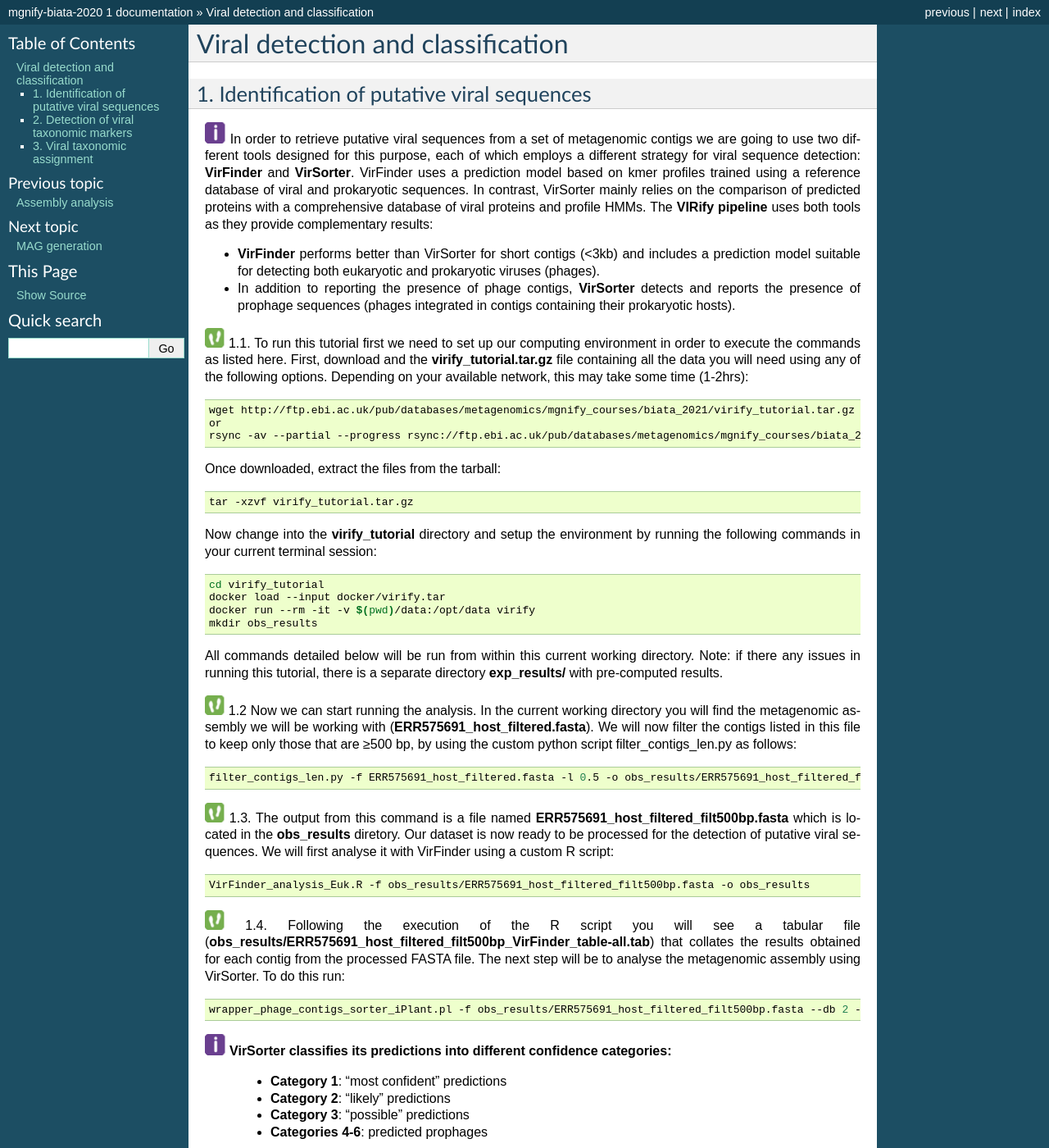
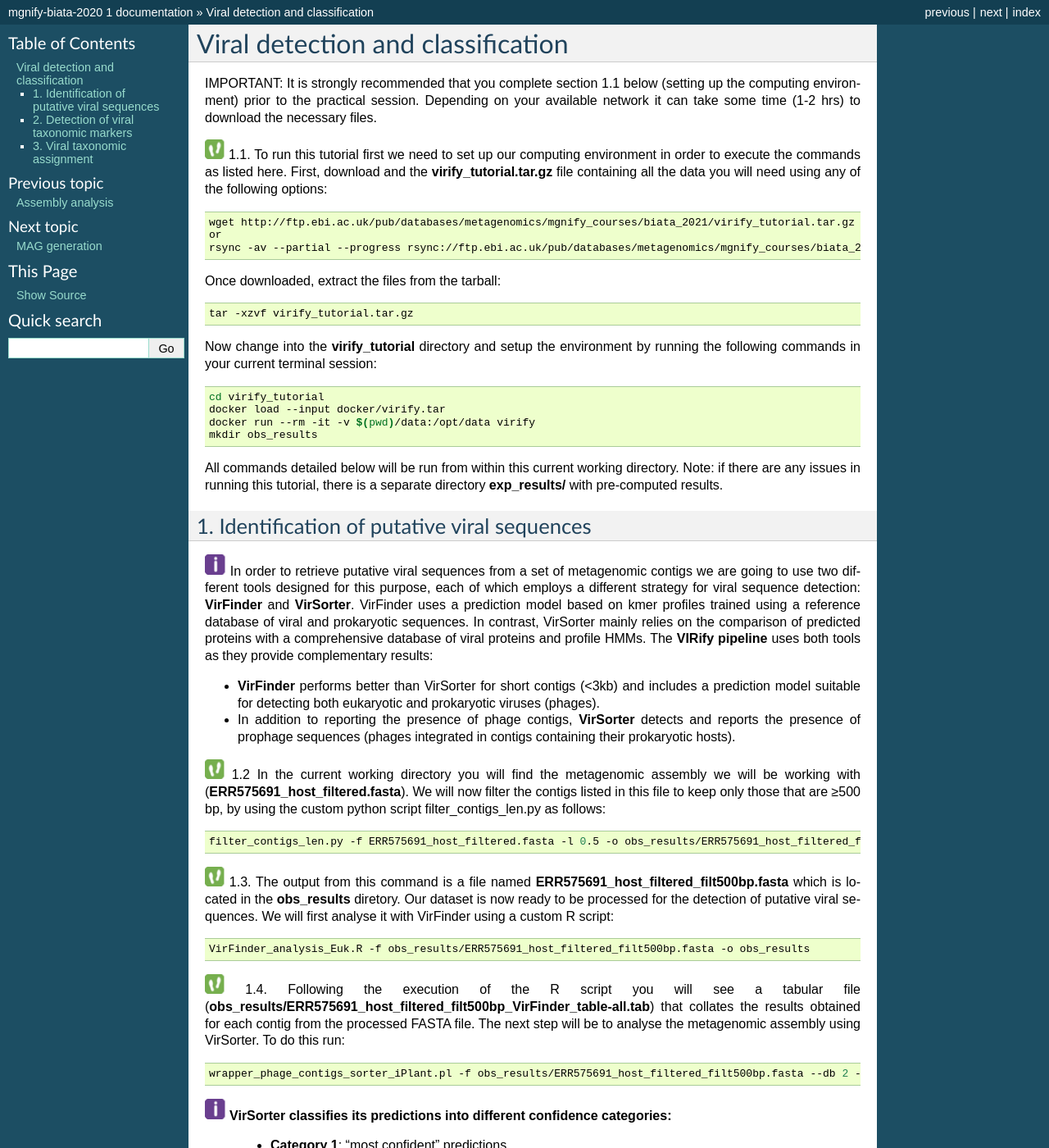
Before and after one commit to EBI-Metagenomics/mgnify-biata-2021, a Sphinx documentation site: the page built from docs/source/virify.rst, in a window 1280 px wide and 1400 px high. Shown: the whole window at 82% size. Built offline with Sphinx 7.4.7, drawn with Linux system fonts in a browser that asks for light colours; some of the changed lines change nothing that is shown.

Commit message:
break out pre-instructions

```diff
--- a/docs/source/virify.rst
+++ b/docs/source/virify.rst
@@ -2,16 +2,9 @@
 Viral detection and classification
 **********************************
 
-1. Identification of putative viral sequences
----------------------------------------------
+IMPORTANT: It is strongly recommended that you complete section 1.1 below (setting up the computing environment) prior to the practical session. Depending on your available network it can take some time (1-2 hrs) to download the necessary files.
 
-|image1|\  In order to retrieve putative viral sequences from a set of metagenomic contigs we are going to use two different tools designed for this purpose, each of which employs a different strategy for viral sequence detection: **VirFinder** and **VirSorter**. VirFinder uses a prediction model based on kmer profiles trained using a reference database of viral and prokaryotic sequences. In contrast, VirSorter mainly relies on the comparison of predicted proteins with a comprehensive database of viral proteins and profile HMMs. The **VIRify pipeline** uses both tools as they provide complementary results:
-
-•	**VirFinder** performs better than VirSorter for short contigs (<3kb) and includes a prediction model suitable for detecting both eukaryotic and prokaryotic viruses (phages).
-
-•	In addition to reporting the presence of phage contigs, **VirSorter** detects and reports the presence of prophage sequences (phages integrated in contigs containing their prokaryotic hosts).
-
-|image3|\  1.1. To run this tutorial first we need to set up our computing environment in order to execute the commands as listed here. First, download and the **virify_tutorial.tar.gz** file containing all the data you will need using any of the following options. Depending on your available network, this may take some time (1-2hrs):
+|image3|\  1.1. To run this tutorial first we need to set up our computing environment in order to execute the commands as listed here. First, download and the **virify_tutorial.tar.gz** file containing all the data you will need using any of the following options:
 
 .. code-block:: bash
 
@@ -35,9 +28,20 @@ Now change into the **virify_tutorial** directory and setup the environment by r
     mkdir obs_results
 
 All commands detailed below will be run from within this current working directory.
-Note: if there any issues in running this tutorial, there is a separate directory **exp_results/** with pre-computed results.
+Note: if there are any issues in running this tutorial, there is a separate directory **exp_results/** with pre-computed results.
 
-|image3|\  1.2 Now we can start running the analysis. In the current working directory you will find the metagenomic assembly we will be working with (**ERR575691_host_filtered.fasta**). We will now filter the contigs listed in this file to keep only those that are ≥500 bp, by using the custom python script filter_contigs_len.py as follows:
+
+1. Identification of putative viral sequences
+---------------------------------------------
+
+|image1|\  In order to retrieve putative viral sequences from a set of metagenomic contigs we are going to use two different tools designed for this purpose, each of which employs a different strategy for viral sequence detection: **VirFinder** and **VirSorter**. VirFinder uses a prediction model based on kmer profiles trained using a reference database of viral and prokaryotic sequences. In contrast, VirSorter mainly relies on the comparison of predicted proteins with a comprehensive database of viral proteins and profile HMMs. The **VIRify pipeline** uses both tools as they provide complementary results:
+
+•	**VirFinder** performs better than VirSorter for short contigs (<3kb) and includes a prediction model suitable for detecting both eukaryotic and prokaryotic viruses (phages).
+
+•	In addition to reporting the presence of phage contigs, **VirSorter** detects and reports the presence of prophage sequences (phages integrated in contigs containing their prokaryotic hosts).
+
+
+|image3|\  1.2 In the current working directory you will find the metagenomic assembly we will be working with (**ERR575691_host_filtered.fasta**). We will now filter the contigs listed in this file to keep only those that are ≥500 bp, by using the custom python script filter_contigs_len.py as follows:
 
 .. code-block:: bash
 
```
